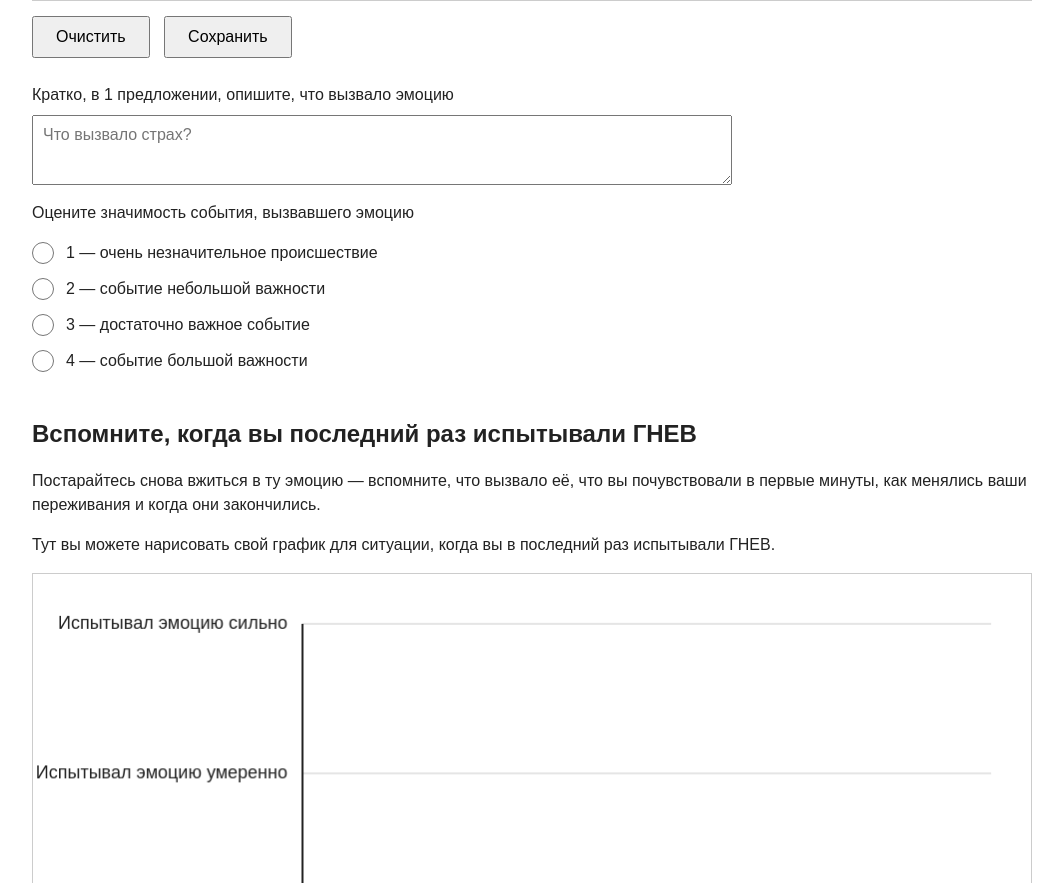
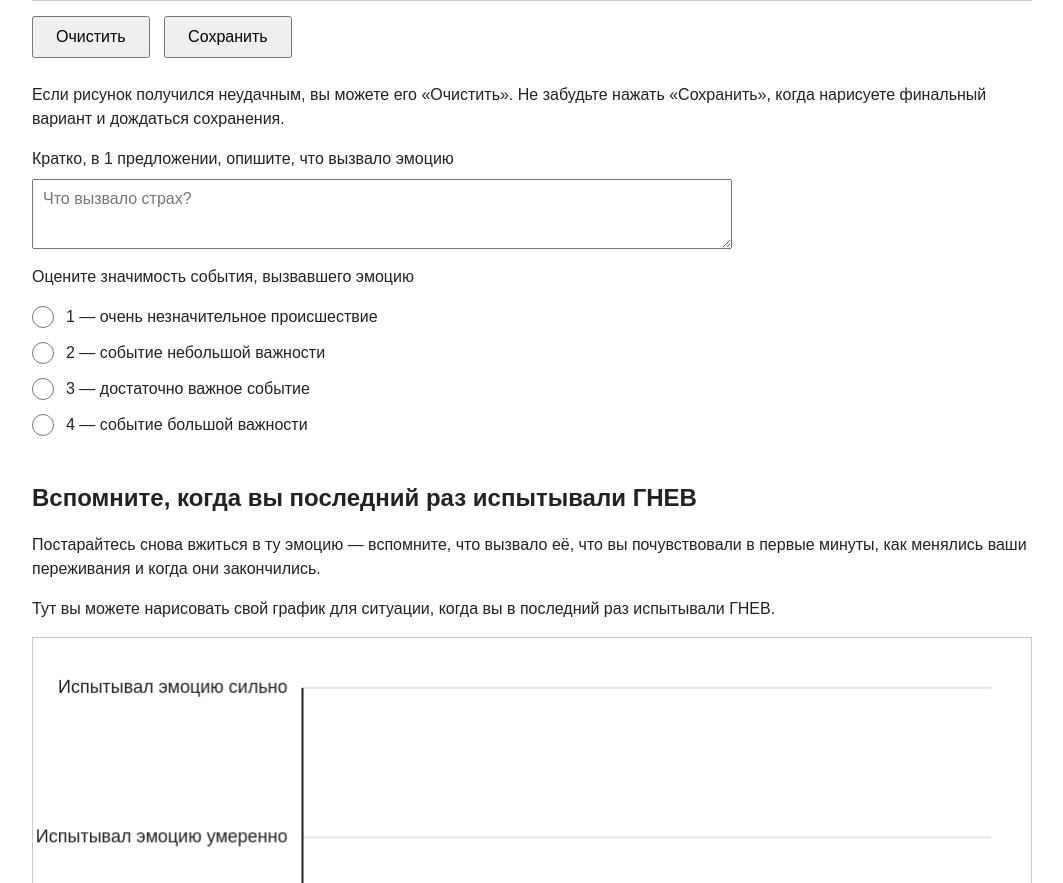
Before and after one commit to aapushnikov/intensity_profiles, a plain HTML site: page index.html in a window 1280 px wide. Shown: the part 3128-4011 px from the top of the page, without its empty margins (108-1171 px from the left). Drawn offline with Linux system fonts and the light colour scheme.

Commit message:
Update index.html

```diff
--- a/index.html
+++ b/index.html
@@ -219,6 +219,12 @@
     <p class="status" id="status-fear"></p>
 
     <div class="event-question">
+
+    <p>
+        Если рисунок получился неудачным, вы можете его «Очистить».
+        Не забудьте нажать «Сохранить», когда нарисуете финальный вариант
+        и дождаться сохранения.
+    </p>
 
         <label for="cause-fear">
             Кратко, в 1 предложении, опишите, что вызвало эмоцию
```
